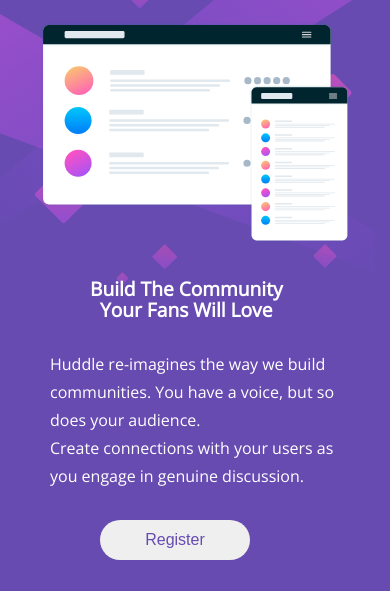
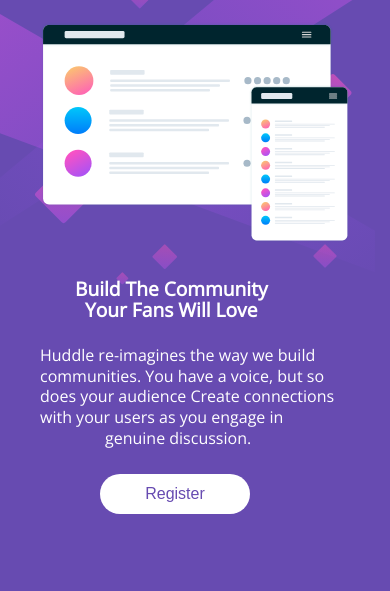
Before and after one commit to Drhay1/Huddle, a plain HTML site: page index.html in a window 390 px wide. Shown: the part 88-679 px from the top of the page. Drawn offline with nearby package versions, Linux system fonts and the light colour scheme.

Commit message:
mo bile responsiveness modification

```diff
--- a/css/styles.scss
+++ b/css/styles.scss
@@ -73,6 +73,7 @@
     border-radius: 20px;
     margin-top: 10px;
     margin-left: 10px;
+    background-color: white;
     color: #674bb1;
     font-size: 1rem;
 }
@@ -141,7 +142,7 @@
             color: white;
             margin-top: 20px;
             margin-bottom: 20px;
-            margin-left: 50px;
+            margin-left: 35px;
             margin-right: 30px;
         }
 
@@ -149,13 +150,18 @@
             padding-left: 10px;
         }
 
+        .aud {
+
+            padding-left: 65px;
+        }
+
 
         p{
             color: white;
-            padding: 10px;
+            padding: 5px 0px;
             font-size: 1rem;
             margin-bottom: 10px;
-            line-height: 1.75rem;
+            line-height: 1.3rem;
         }
     }
 
@@ -167,6 +173,7 @@
         margin-bottom: 20px;
         margin-top: 10px;
         margin-left: 60px;
+        background-color: white;
         color: #674bb1;
         font-size: 1rem;
     }
--- a/index.html
+++ b/index.html
@@ -20,7 +20,7 @@
         </div>
         <div class="text">
             <h1>Build The Community <span>Your Fans Will Love</span></h1>
-            <p> Huddle re-imagines the way we build communities. You have a voice, but so does your audience. <br> Create connections with your users as you engage in genuine discussion.</p>
+            <p> Huddle re-imagines the way we build communities. You have a voice, but so does your audience Create connections with your users as you engage in <span class="aud">genuine discussion.</span> </p>
 
             <button type="submit" class="btn">Register</button>
         </div>
```
Also changed, not shown: css/styles.css, 1 other file.
